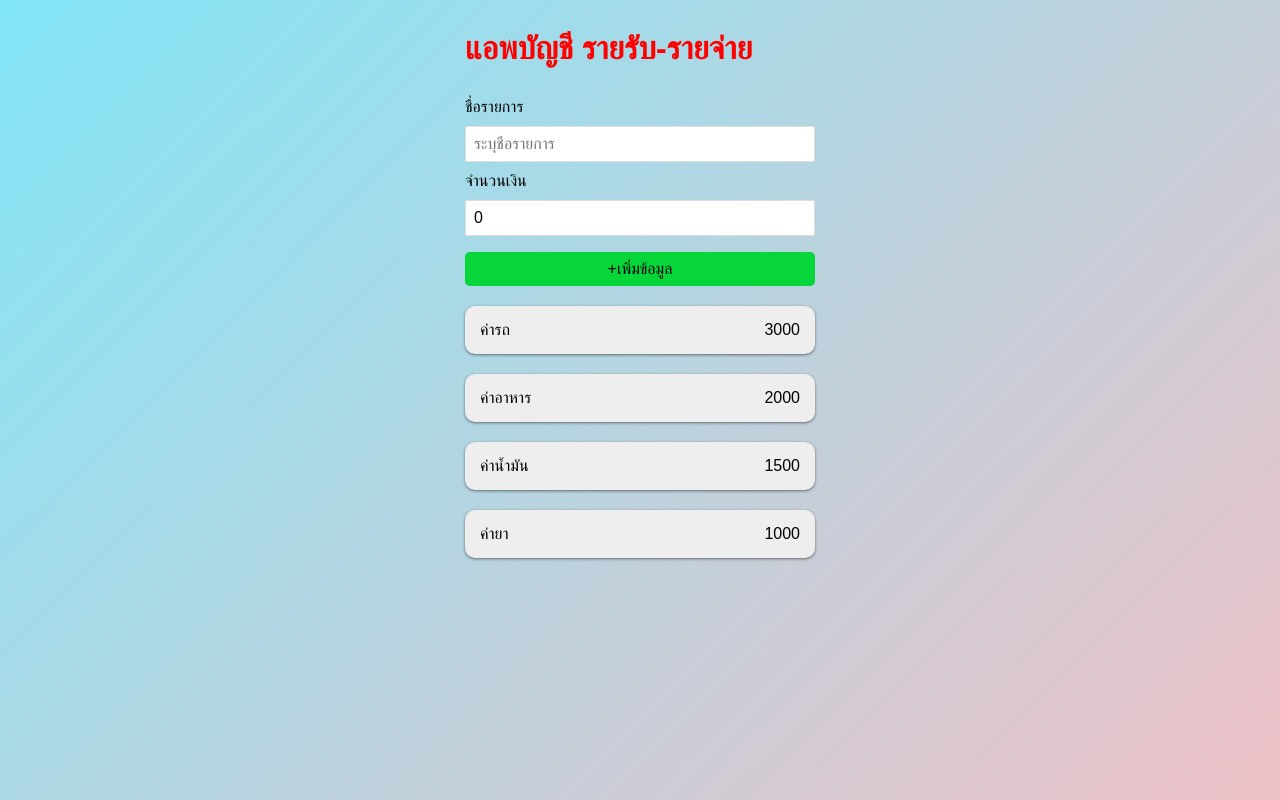
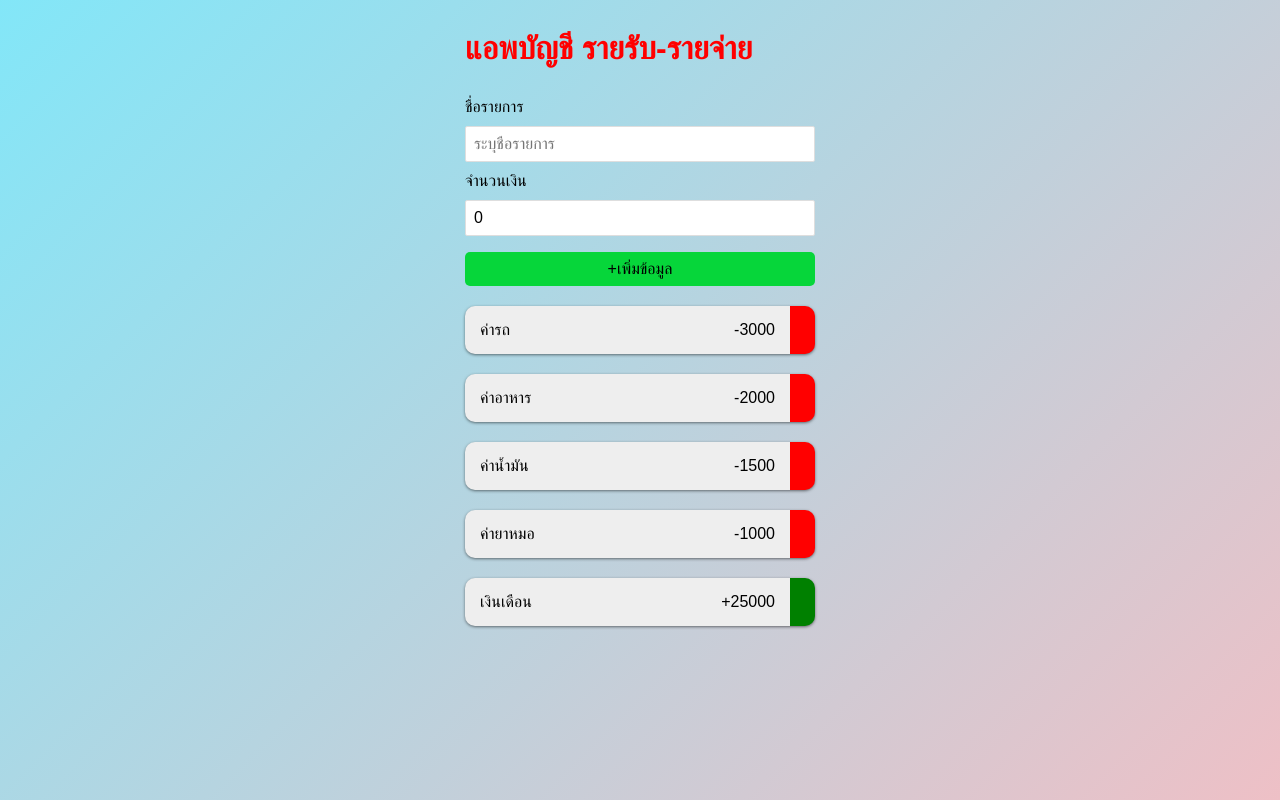
Before and after one commit to kitsana13428/ReactJs_Basic, a React (Create React App) app in the folder react-basic/: page / in a window 1280 px wide. Built offline with nearby package versions, Linux system fonts and the light colour scheme; a web font is replaced by a local one.

Commit message:
Items Style

```diff
--- a/react-basic/src/App.js
+++ b/react-basic/src/App.js
@@ -12,10 +12,11 @@ const Title = () => <h1>แอพบัญชี รายรับ-รายจ
 function App() { //เรียกใช้คอมโพแนน
 
   const initData = [
-    {id:1,title:"ค่ารถ", amount:3000},
-    {id:2,title:"ค่าอาหาร", amount:2000},
-    {id:3,title:"ค่าน้ำมัน", amount:1500},
-    {id:4,title:"ค่ายา", amount:1000}
+    {id:1,title:"ค่ารถ", amount:-3000},
+    {id:2,title:"ค่าอาหาร", amount:-2000},
+    {id:3,title:"ค่าน้ำมัน", amount:-1500},
+    {id:4,title:"ค่ายาหมอ", amount:-1000},
+    {id:4,title:"เงินเดือน", amount:25000}
   ]
     const [items,setItems] = useState(initData)
     const onAddNewItem = (newItem)=> {
--- a/react-basic/src/component/FormComponent.css
+++ b/react-basic/src/component/FormComponent.css
@@ -12,10 +12,16 @@ input {
     width: 100%;
     cursor: pointer;
     font-size: 16px;
+    background-color: white;
+}
+
+input:hover {
+    background-color: rgb(233, 233, 233);
 }
 
 input:focus {
     outline: none;
+
 }
 
 .btn {
--- a/react-basic/src/component/FormComponent.js
+++ b/react-basic/src/component/FormComponent.js
@@ -35,7 +35,7 @@ const FormComponent = (props) => {
                 </div>
                 <div className="form-control">
                     <label>จำนวนเงิน</label>
-                    <input type="number" placeholder= "ระบุจำนวนเงิน" onChange={inputAmount} value={amount}/>
+                    <input type="text" placeholder= "ระบุจำนวนเงิน" onChange={inputAmount} value={amount}/>
                 </div>
                 <div>
                     <button type="submit" className="btn">+เพิ่มข้อมูล</button>
--- /dev/null
+++ b/react-basic/src/component/item.css
@@ -0,0 +1,6 @@
+.expense {
+    border-right: 25px solid red;
+}
+.income {
+    border-right: 25px solid green;
+}
--- a/react-basic/src/component/item.js
+++ b/react-basic/src/component/item.js
@@ -1,8 +1,12 @@
 import PropTypes from 'prop-types'; // อิมพอต ป็อปไทร์มาใช้
+import "./item.css"; //ดึง css มาใช้
 
 const Item = (props) => {
+    const {title,amount} = props
+    const status = amount<0 ? "expense" : "income" //เงื่อนไขน้อย 0 รายจ่าย ไม่ใช่ รายรับ
+    const symbol = amount<0 ? "-" : "+" //สัญลักษณ์ด้านหน้า
     return (
-    <li > {props.title} <span> {props.amount} </span></li>
+    <li className={status}>  {title} <span> {symbol}{Math.abs(amount)} </span></li> //Math.abs - และ - คือ บวก
     );
 }
 Item.propTypes = {
```
